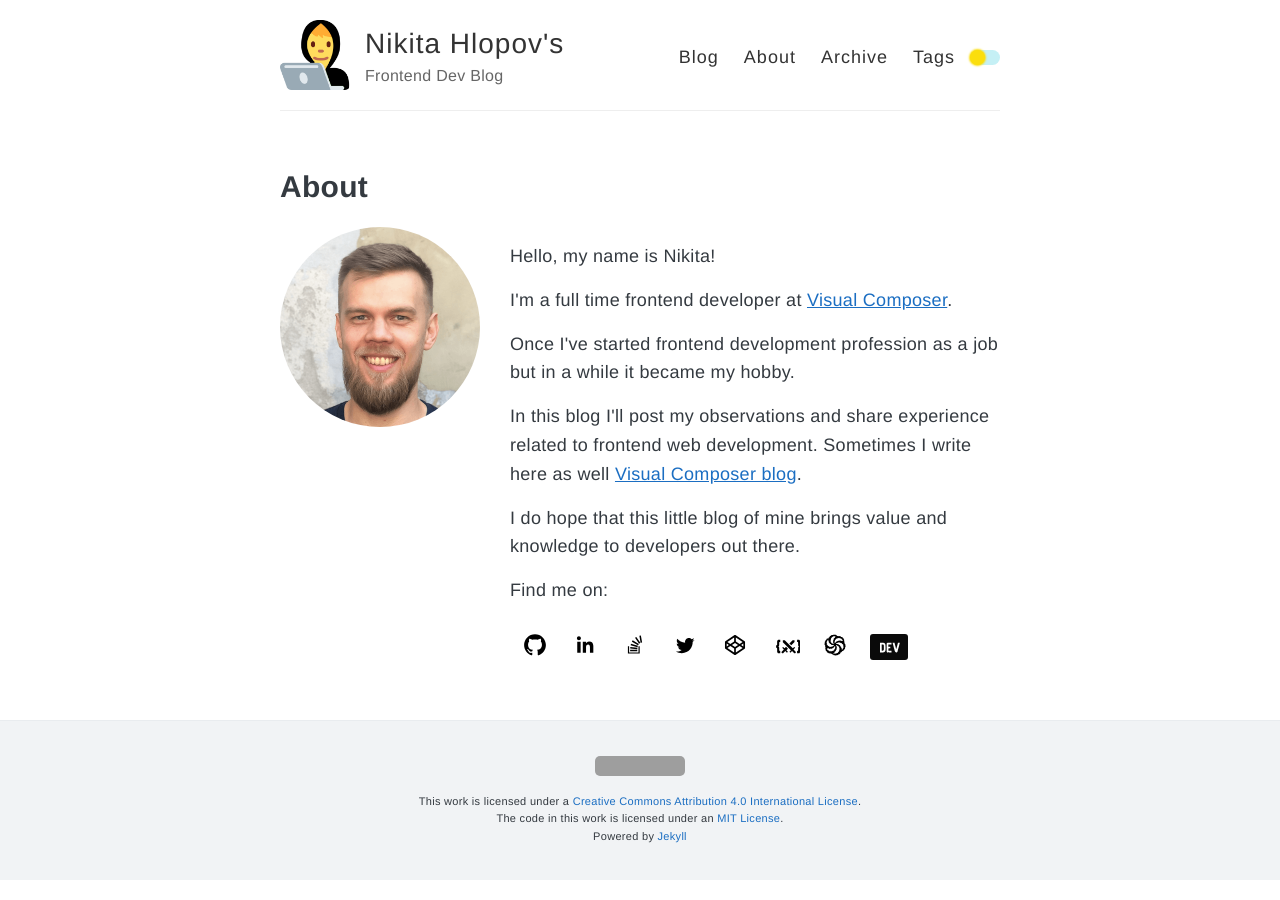
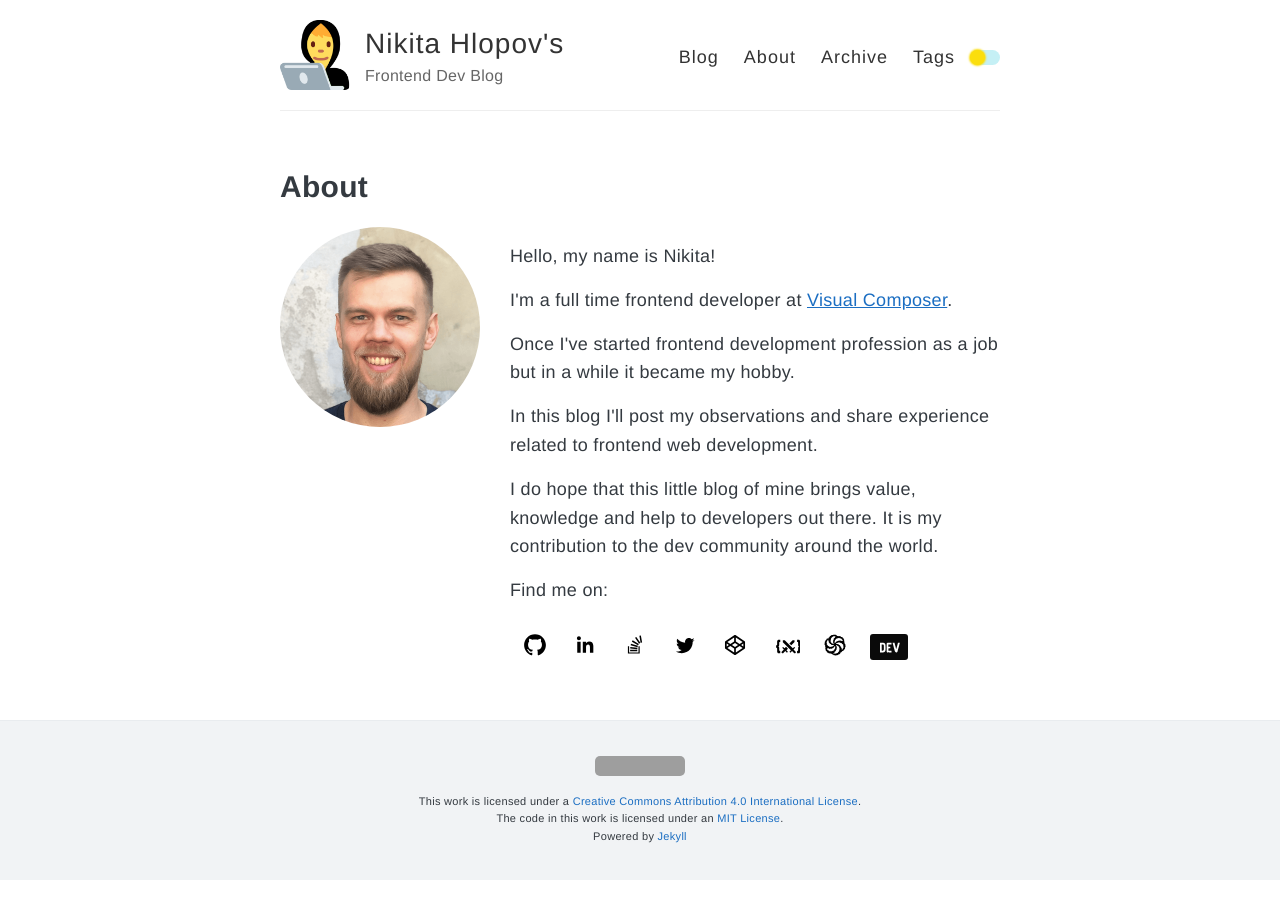
Before and after one commit to nikitahl/dev-blog, a Jekyll site: the page built from about.md, in a window 1280 px wide. Built offline with Jekyll 4.4.1, drawn with Linux system fonts in a browser that asks for light colours; grey boxes are pictures that could not be loaded.

Commit message:
Update about me page

```diff
--- a/_config.yml
+++ b/_config.yml
@@ -41,7 +41,7 @@ footer-links:
   github: nikitahl
   googleplus: # anything in your profile username that comes after plus.google.com/
   instagram:
-  linkedin: nikita-hlopov-15824b98
+  linkedin: nikitahlopov
   pinterest:
   rss: # just type anything here for a working RSS icon
   stackoverflow: users/5674688/nikitahl
--- a/about.md
+++ b/about.md
@@ -39,10 +39,10 @@ permalink: /about/
 	</div>
 	<div class="about-content-container">
 		<p>Hello, my name is Nikita!</p>
-		<p>I'm a full time frontend developer at <a href="http://visualcomposer.com" target="_blank">Visual Composer</a>.</p>
+		<p>I'm a full time frontend developer at <a href="http://visualcomposer.com" target="_blank" rel="noreferrer noopener">Visual Composer</a>.</p>
 		<p>Once I've started frontend development profession as a job but in a while it became my hobby.</p>
-		<p>In this blog I'll post my observations and share experience related to frontend web development. Sometimes I write here as well <a href="https://visualcomposer.com/blog/author/nikitahlopov/" target="_blank">Visual Composer blog</a>.</p>
-		<p>I do hope that this little blog of mine brings value and knowledge to developers out there.</p>
+		<p>In this blog I'll post my observations and share experience related to frontend web development.</p>
+		<p>I do hope that this little blog of mine brings value, knowledge and help to developers out there. It is my contribution to the dev community around the world.</p>
 		<p>Find me on:</p>
 		{% include svg-icons.html %}
 	</div>
```
